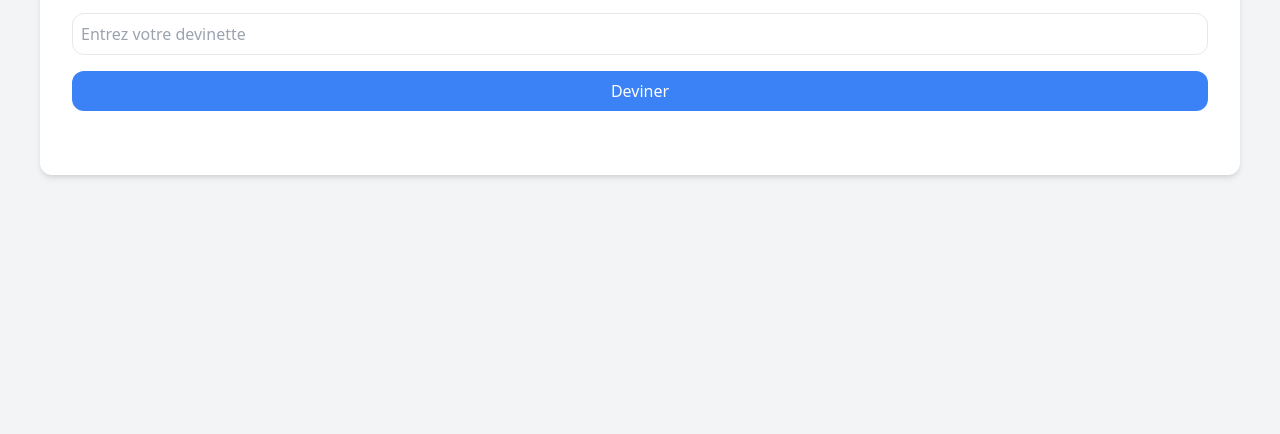
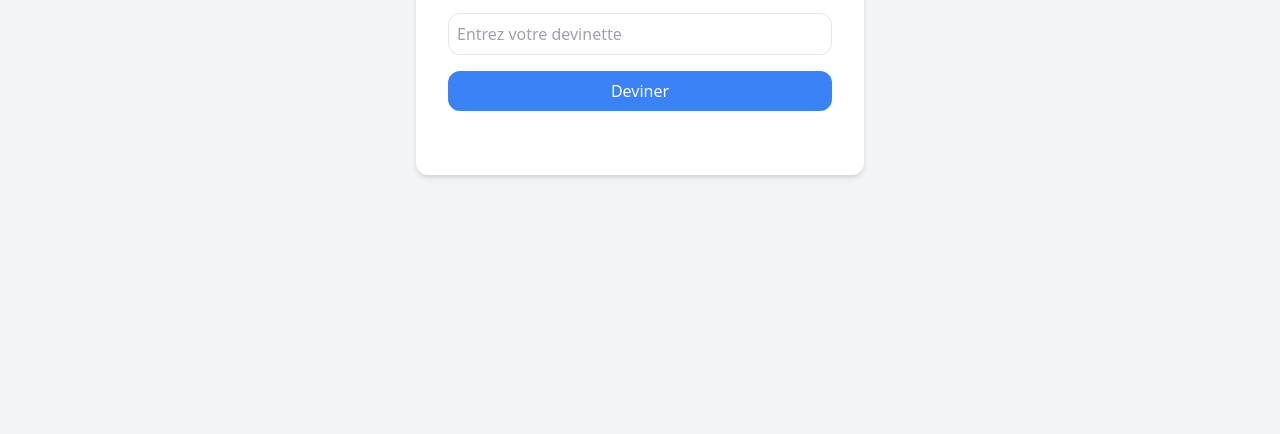
Before and after one commit to MirinkaU1/Devinette, a plain HTML site: page index.html in a window 1280 px wide. Shown: the part 366-800 px from the top of the page. Drawn offline with nearby package versions, Linux system fonts and the light colour scheme.

Commit message:
changement

```diff
--- a/index.html
+++ b/index.html
@@ -8,7 +8,7 @@
     <script defer src="script.js"></script>
 </head>
 <body class="bg-gray-100 flex items-center justify-center min-h-screen">
-    <div class="bg-white p-8 rounded-xl shadow-md text-center w-full mx-10">
+    <div class="bg-white p-8 rounded-xl shadow-md text-center sm:max-w-md w-full mx-10">
         <h1 class="text-2xl font-bold mb-4">Jeu de Devinette</h1>
         <p class="mb-4">Devinez un nombre entre 1 et 100</p>
         <input type="number" id="guessInput" class="border rounded-xl p-2 mb-4 w-full" placeholder="Entrez votre devinette">
```
